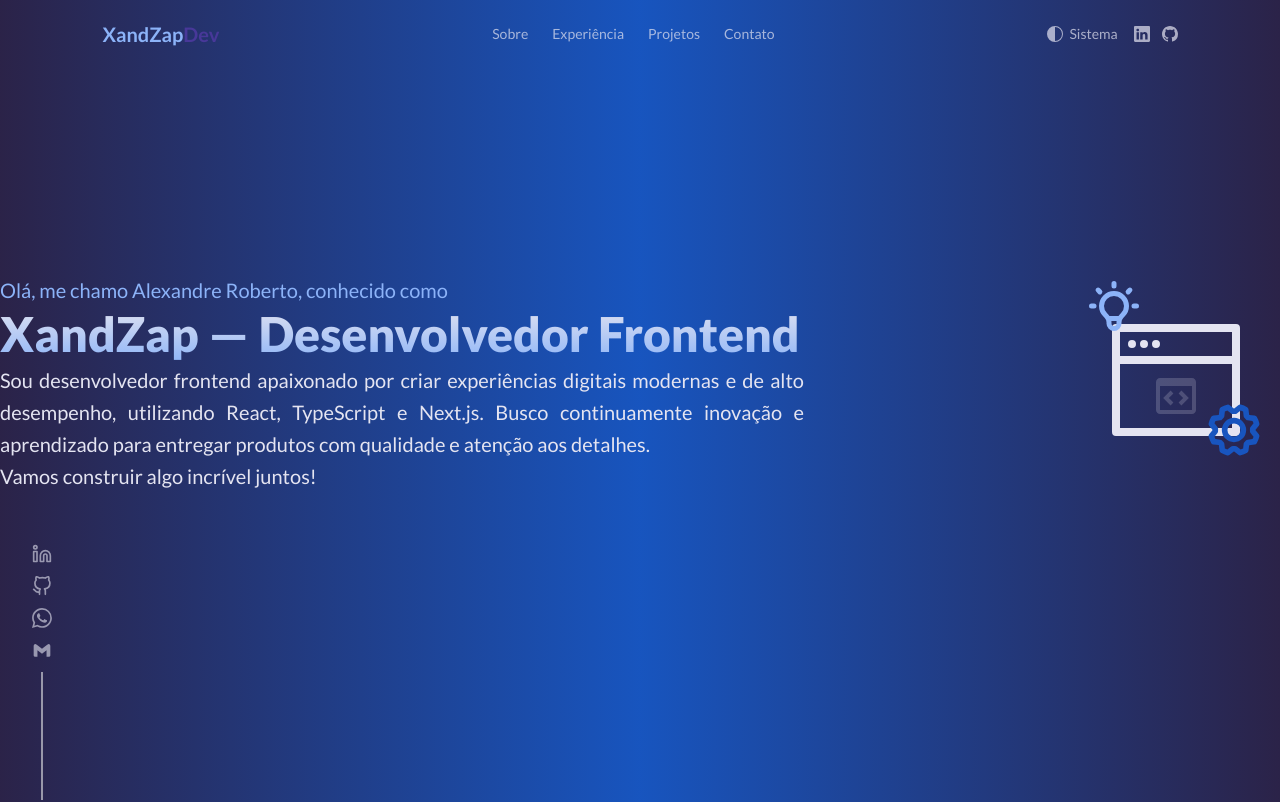
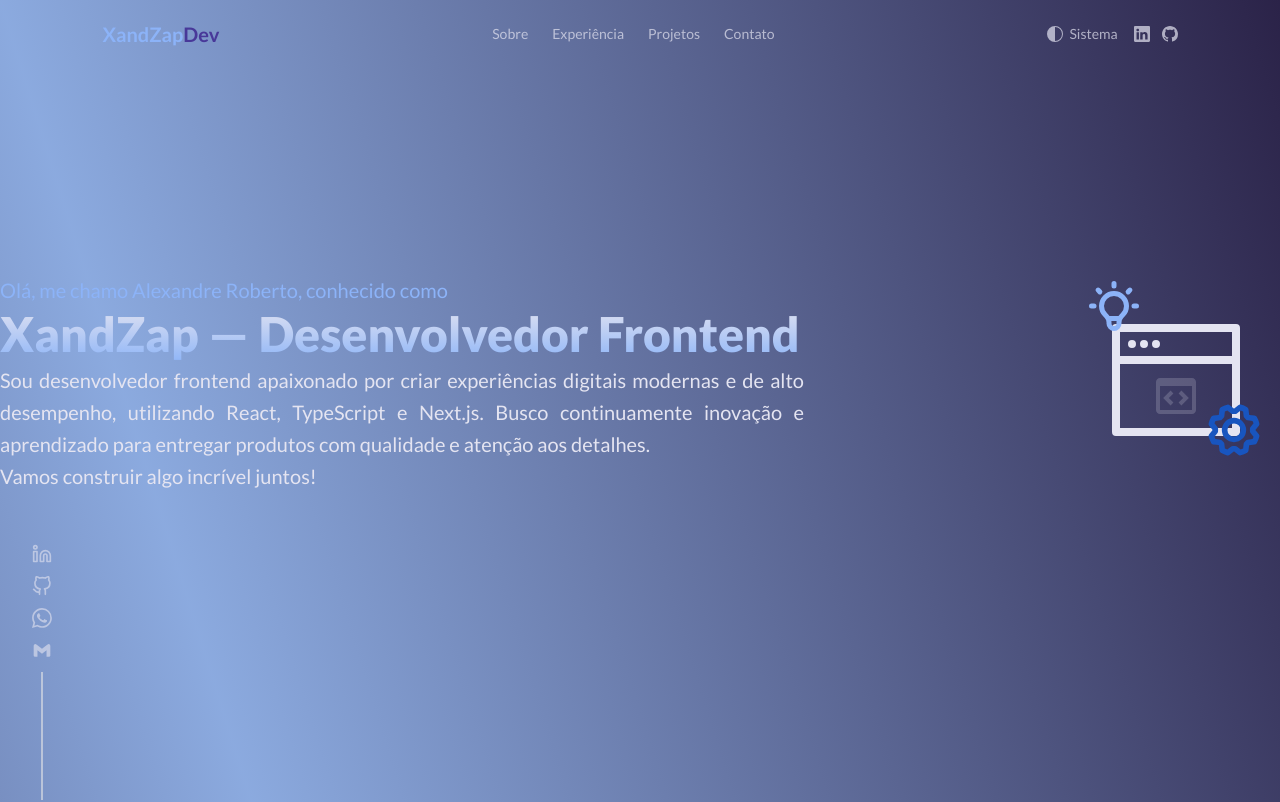
Before and after one commit to XandZap/portfolio, a Next.js app: page / in a window 1280 px wide. Shown: the top 802 px of the page. Built offline with nearby package versions, Linux system fonts and the light colour scheme.

Commit message:
✨ update body background gradient for smoother color transition; add robots.txt for SEO

```diff
--- a/src/app/globals.css
+++ b/src/app/globals.css
@@ -98,6 +98,6 @@ body {
     @apply border-border;
   }
   body {
-    @apply bg-gradient-to-r from-background via-secondary to-background text-foreground;
+    @apply bg-gradient-to-tr from-background via-secondary/50 to-background text-foreground transition-colors duration-300;
   }
 }
```
Also changed, not shown: public/robots.txt (added).
